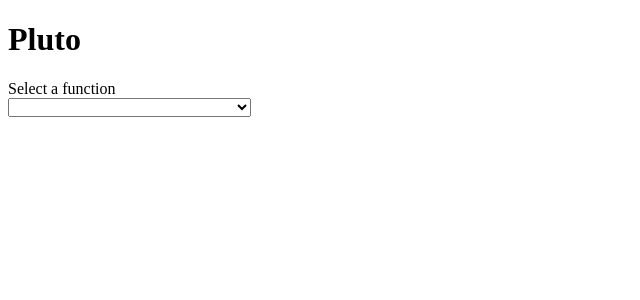
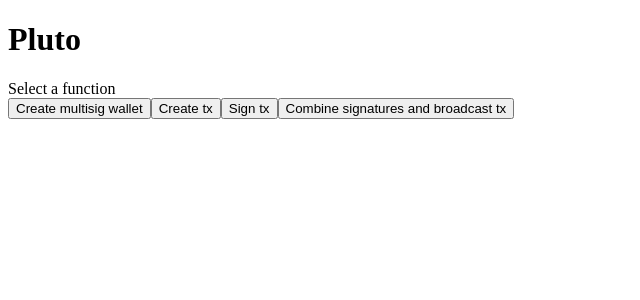
Before and after one commit to Daniolet/Likecoin-Cosmos-Pluto, a Vue app: page / in a window 1280 px wide. Shown: the top 300 px of the page, without its empty margins (0-640 px from the left). Built offline with nearby package versions, Linux system fonts and the light colour scheme; what @cosmjs/amino, @cosmjs/stargate would draw is missing.

Commit message:
tweak UI

```diff
--- a/src/App.vue
+++ b/src/App.vue
@@ -2,14 +2,13 @@
   <h1>Pluto</h1>
   <div>
     <div>Select a function</div>
-    <select v-model="selectedPage">
-      <option disabled="true">Select function</option>
-      <option v-for="(_, name) of pageComponents">
-        {{ name }}
-      </option>
-    </select>
     <div>
-      <component  v-if="selectedPage !== ''" :is="pageComponents[selectedPage]" />
+      <span v-for="(_, name) of pageComponents">
+        <button v-if="name !== ''" @click="selectedPage=name">{{ name }}</button>
+      </span>
+    </div>
+    <div>
+      <component v-if="selectedPage !== ''" :is="pageComponents[selectedPage]" />
     </div>
   </div>
 </template>
--- a/src/components/Step.vue
+++ b/src/components/Step.vue
@@ -1,9 +1,13 @@
 <template>
-  <div v-show="store.currentStep === props.step">
-    <div>
+  <div class="step-outer-container" v-show="store.currentStep === props.step">
+    <div class="step-button-container">
+      <button :disabled="props.step === 1" @click="store.goToPrevStep()">Prev</button>
+      <button :disabled="props.step === store.maxStep" @click="store.goToNextStep()">Next</button>
+    </div>
+    <div class="step-inner-container">
       <slot></slot>
     </div>
-    <div>
+    <div class="step-button-container">
       <button :disabled="props.step === 1" @click="store.goToPrevStep()">Prev</button>
       <button :disabled="props.step === store.maxStep" @click="store.goToNextStep()">Next</button>
     </div>
@@ -19,3 +23,13 @@
   step: number
 }>();
 </script>
+
+<style scoped>
+.step-outer-container {
+  border: 2px solid;
+}
+
+.step-inner-container {
+  border: 1px solid;
+}
+</style>
```
